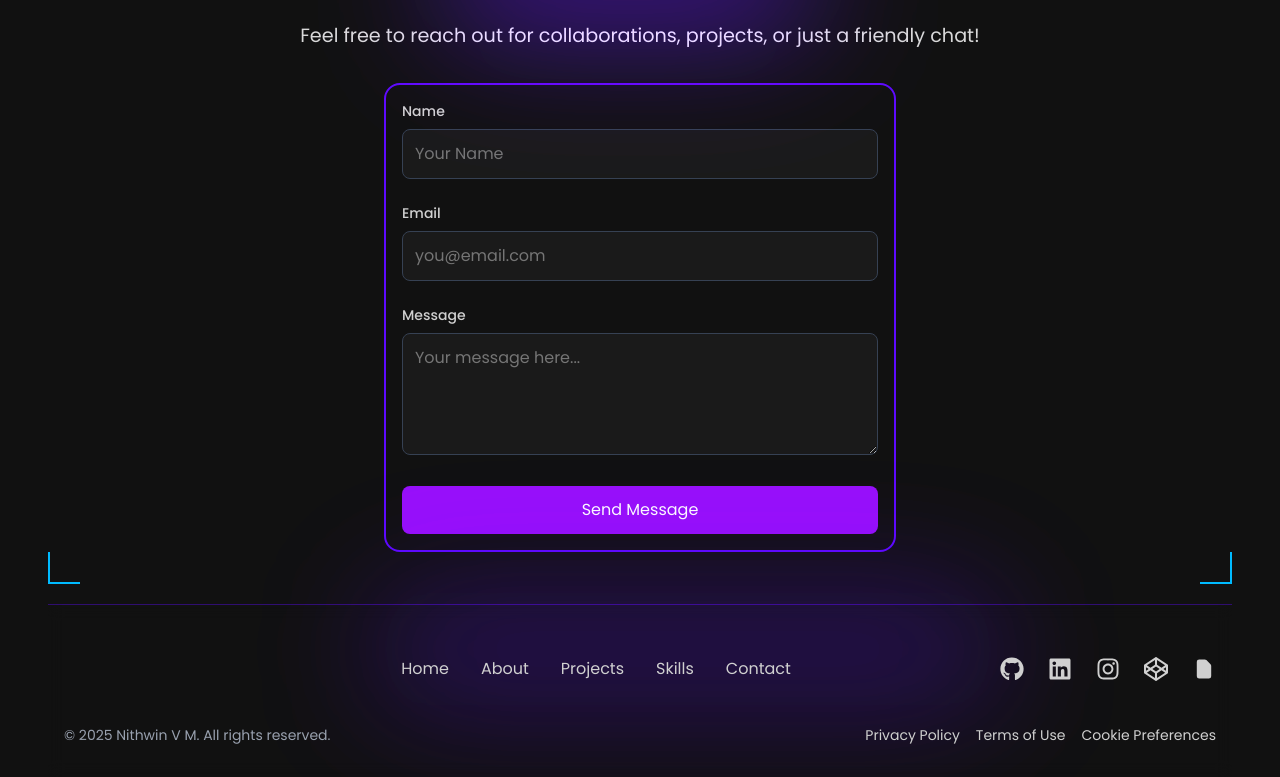
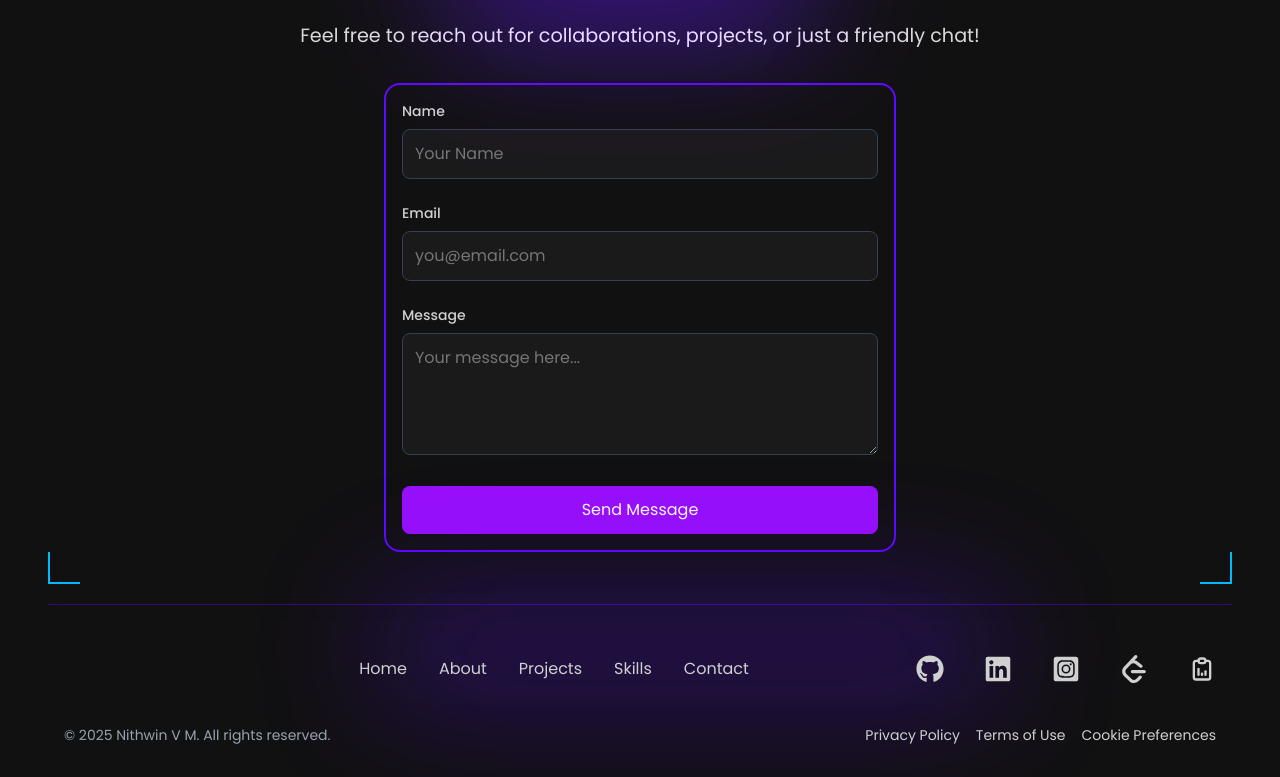
Before and after one commit to Nithwin/nithwin_portfolio, a React (Vite) app: page / in a window 1280 px wide. Shown: the part 2310-3087 px from the top of the page. Built offline with nearby package versions, Linux system fonts and the light colour scheme; no server answers; the database is empty; grey boxes are pictures that could not be loaded.

Commit message:
Changes Made Everything is Completed

```diff
--- a/src/pages/Footer.jsx
+++ b/src/pages/Footer.jsx
@@ -1,8 +1,10 @@
 import React, { useEffect, useRef, useState } from "react";
-import { FaGithub, FaLinkedin, FaInstagram, FaCodepen } from "react-icons/fa";
-import { HiDocument } from "react-icons/hi";
 import { motion } from "framer-motion";
-
+import { FaGithub } from "react-icons/fa";
+import { FaLinkedin } from "react-icons/fa";
+import { FaInstagramSquare } from "react-icons/fa";
+import { SiLeetcode } from "react-icons/si";
+import { TbReportAnalytics } from "react-icons/tb";
 const Footer = () => {
   const videoRef = useRef(null);
   useEffect(() => {
@@ -73,46 +75,33 @@ const Footer = () => {
 
             {/* Social Links */}
             <div className="flex items-center space-x-6 ">
-              <a
-                href="https://github.com/yourusername"
-                target="_blank"
-                rel="noopener noreferrer"
-                className="text-2xl hover:text-primary transition-colors"
-              >
-                <FaGithub />
-              </a>
-              <a
-                href="https://linkedin.com/in/yourusername"
-                target="_blank"
-                rel="noopener noreferrer"
-                className="text-2xl hover:text-primary transition-colors"
-              >
-                <FaLinkedin />
-              </a>
-              <a
-                href="https://instagram.com/yourusername"
-                target="_blank"
-                rel="noopener noreferrer"
-                className="text-2xl hover:text-primary transition-colors"
-              >
-                <FaInstagram />
-              </a>
-              <a
-                href="https://codepen.io/yourusername"
-                target="_blank"
-                rel="noopener noreferrer"
-                className="text-2xl hover:text-primary transition-colors"
-              >
-                <FaCodepen />
-              </a>
-              <a
-                href="/resume.pdf"
-                target="_blank"
-                rel="noopener noreferrer"
-                className="text-2xl hover:text-primary transition-colors"
-              >
-                <HiDocument />
-              </a>
+            <ul className="flex gap-[1.5rem] lg:gap-[2.5rem]">
+           <li>
+                <a href="https://github.com/Nithwin">
+                  <FaGithub className="size-7" />
+                </a>
+              </li>
+              <li>
+                <a href="https://www.linkedin.com/public-profile/settings?trk=d_flagship3_profile_self_view_public_profile">
+                  <FaLinkedin className="size-7 " />
+                </a>
+              </li>
+              <li>
+                <a href="https://www.instagram.com/_nithwin?igsh=djl4Mmt3d2FjajQ5">
+                  <FaInstagramSquare className="size-7" />
+                </a>
+              </li>
+              <li>
+                <a href="https://leetcode.com/u/vmnithwin/">
+                  <SiLeetcode className="size-7 " />
+                </a>
+              </li>
+              <li>
+                <a href="">
+                  <TbReportAnalytics className="size-7 " />
+                </a>
+              </li>
+           </ul>
             </div>
           </div>
           {/* Legal Links */}
--- a/src/pages/Hero.jsx
+++ b/src/pages/Hero.jsx
@@ -77,22 +77,22 @@ const Hero = () => {
           <div className="pt-[1.5rem]">
             <ul className="flex gap-[1.5rem] lg:gap-[2.5rem]">
               <li>
-                <a href="">
+                <a href="https://github.com/Nithwin">
                   <FaGithub className="size-7 lg:size-10" />
                 </a>
               </li>
               <li>
-                <a href=" ">
+                <a href="https://www.linkedin.com/public-profile/settings?trk=d_flagship3_profile_self_view_public_profile">
                   <FaLinkedin className="size-7 lg:size-10" />
                 </a>
               </li>
               <li>
-                <a href="">
+                <a href="https://www.instagram.com/_nithwin?igsh=djl4Mmt3d2FjajQ5">
                   <FaInstagramSquare className="size-7 lg:size-10" />
                 </a>
               </li>
               <li>
-                <a href="">
+                <a href="https://leetcode.com/u/vmnithwin/">
                   <SiLeetcode className="size-7 lg:size-10" />
                 </a>
               </li>
```
